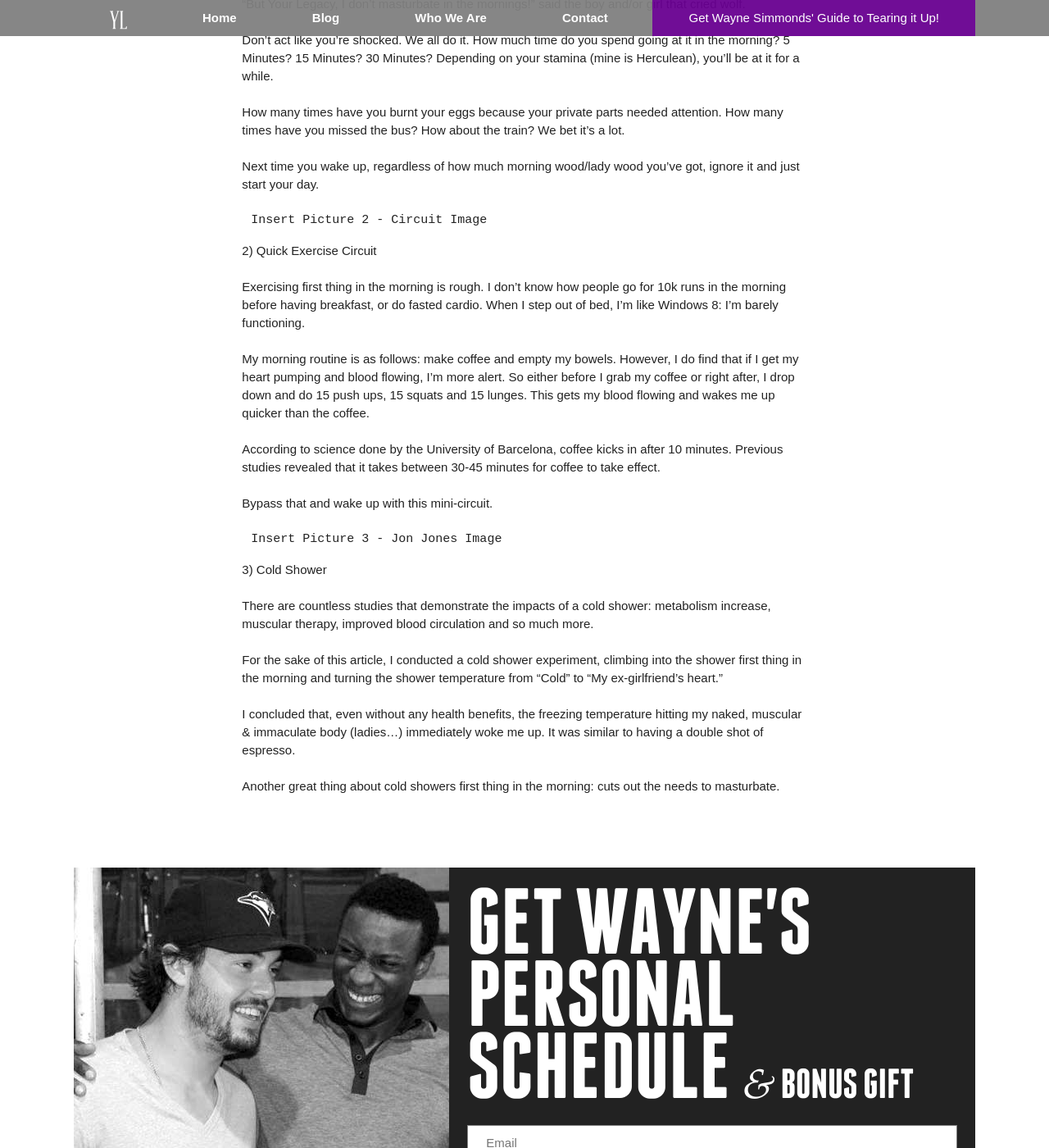
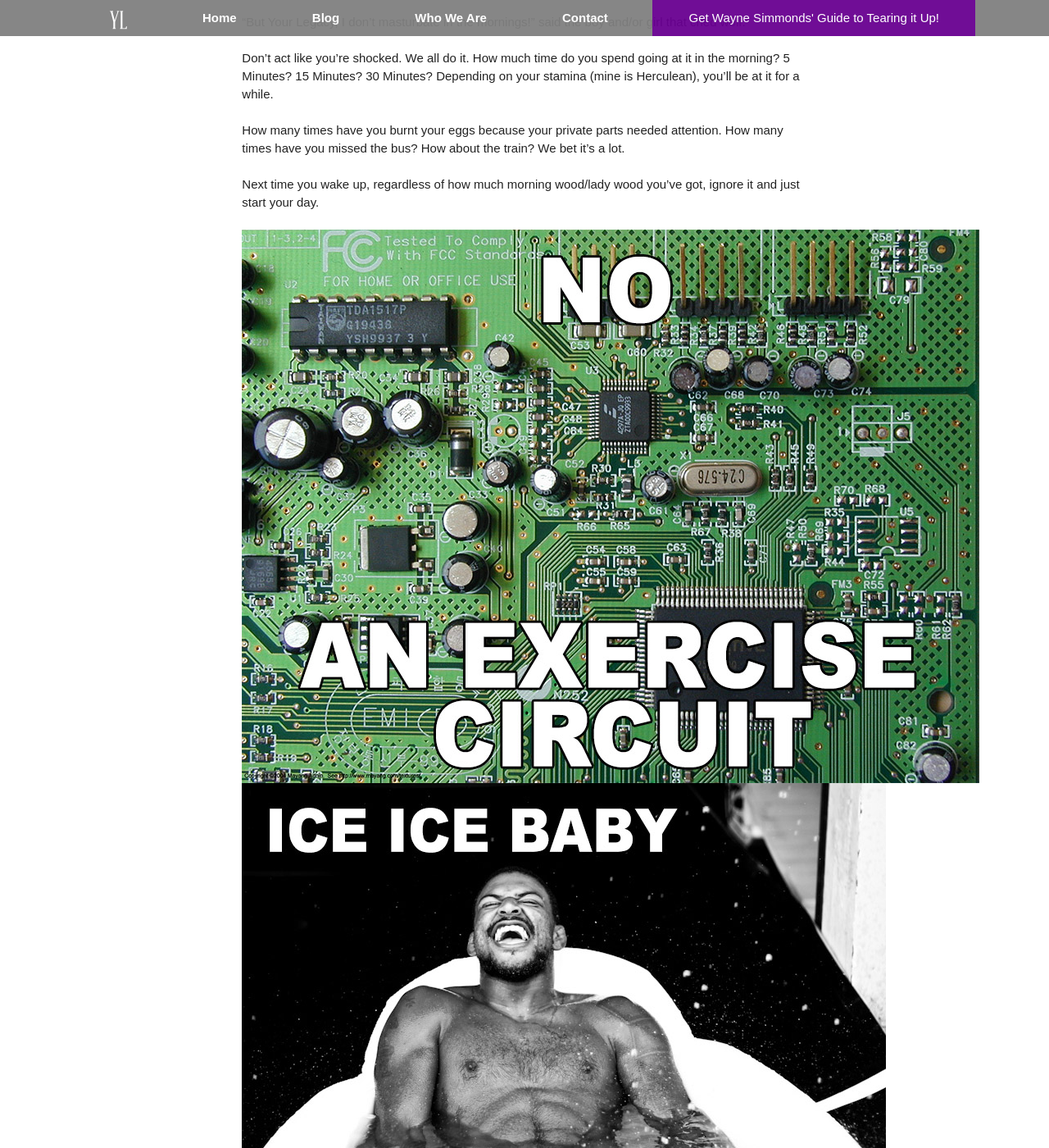
Before and after one commit to yourlegacy/yourlegacy, a Jekyll site: the page built from _posts/2014-03-27-how-to-really-have-a-productive-day.md, in a window 1280 px wide and 1400 px high, scrolled down 1742 px. Shown: the whole window at 82% size. Built offline with Jekyll 4.4.1, drawn with Linux system fonts in a browser that asks for light colours; nearby versions of some CDN libraries; some web fonts are replaced; comment, search, counter and statistics services are not loaded; some of the changed text lies outside the part shown.

Commit message:
Updated 2014-03-27-how-to-really-have-a-productive-day.md

```diff
--- a/_posts/2014-03-27-how-to-really-have-a-productive-day.md
+++ b/_posts/2014-03-27-how-to-really-have-a-productive-day.md
@@ -12,7 +12,7 @@ Want to know how to be extremely productive? You think you’re already producti
 
 ![MCHAMMER.jpg](/prose_media/MCHAMMER.jpg)
 
-1 -   Don’t Masturbate In The Morning
+## 1 - Don’t Masturbate In The Morning
 
 “But Your Legacy, I don’t masturbate in the mornings!” said the boy and/or girl that cried wolf.
 
@@ -22,9 +22,11 @@ How many times have you burnt your eggs because your private parts needed attent
 
 Next time you wake up, regardless of how much morning wood/lady wood you’ve got, ignore it and just start your day.
 
-	Insert Picture 2 - Circuit Image
+![circuit.jpg](/prose_media/circuit.jpg)
+![iceicebaby.jpg](/prose_media/iceicebaby.jpg)
 
-2)      Quick Exercise Circuit
+
+## 2 - Quick Exercise Circuit
 
 Exercising first thing in the morning is rough. I don’t know how people go for 10k runs in the morning before having breakfast, or do fasted cardio.  When I step out of bed, I’m like Windows 8: I’m barely functioning.
 
@@ -37,7 +39,7 @@ Bypass that and wake up with this mini-circuit.
 
 	Insert Picture 3 - Jon Jones Image
 
-3)      Cold Shower
+## 3 - Cold Shower
 
 There are countless studies that demonstrate the impacts of a cold shower: metabolism increase, muscular therapy, improved blood circulation and so much more.
 
```
